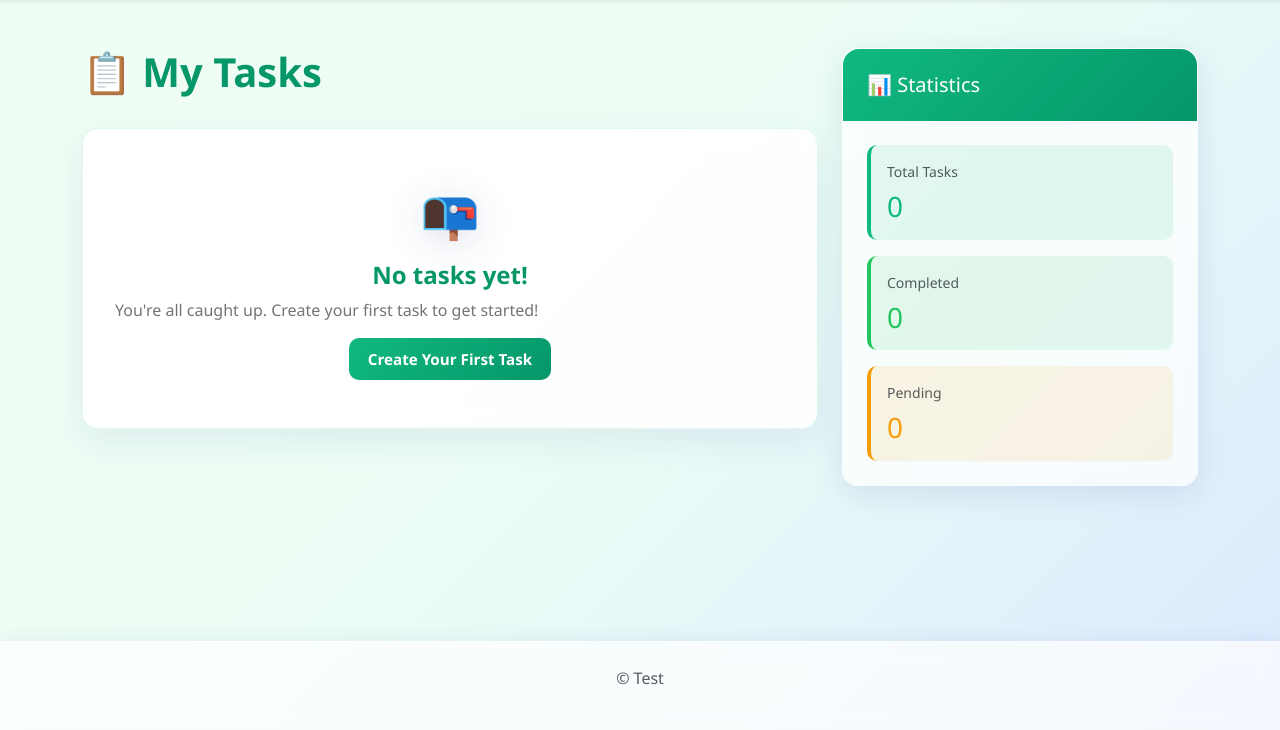
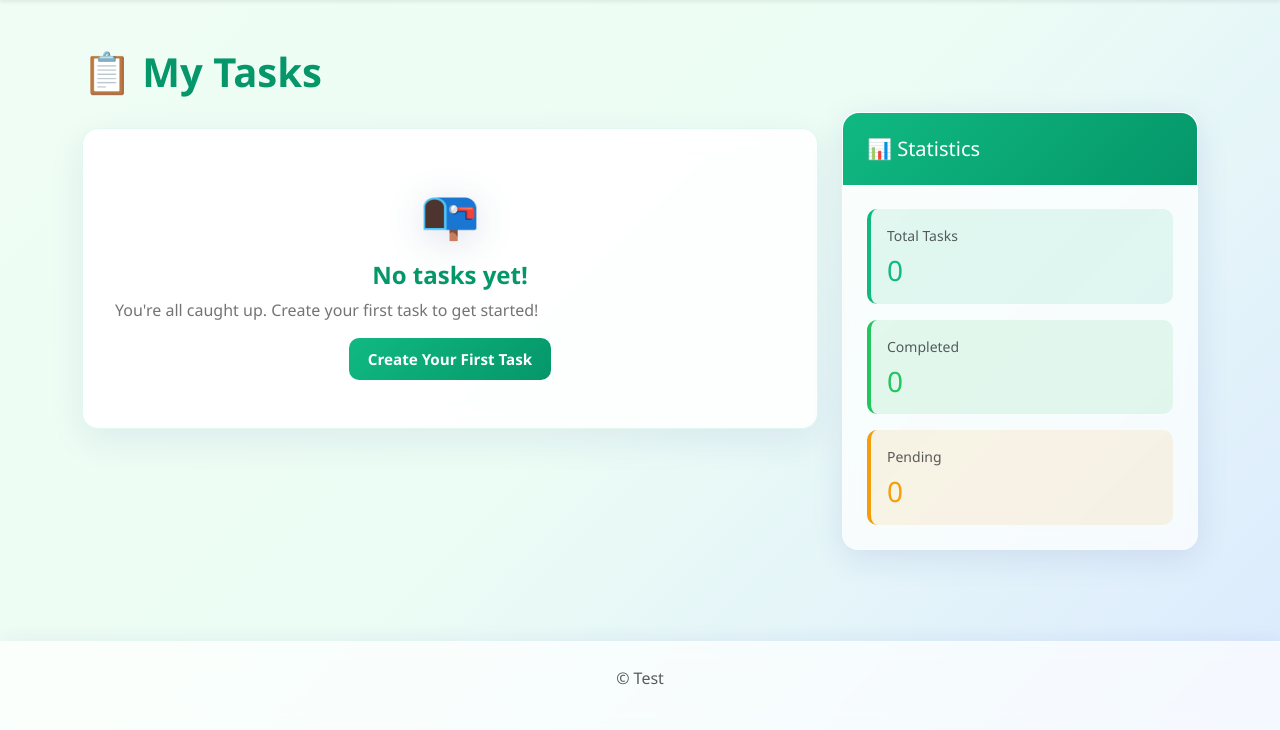
Before and after one commit to mcdofrenchfreis/Django-Playground, a Django app: page / in a window 1280 px wide. Shown: the part 70-800 px from the top of the page. Run offline with Django 4.2, Linux system fonts and the light colour scheme.

Commit message:
Taskflow: UI Changes

```diff
--- a/Taskflow/todoapp/static/css/style.css
+++ b/Taskflow/todoapp/static/css/style.css
@@ -582,6 +582,21 @@ h1 {
     margin: 10px 0;
 }
 
+
+/* Responsive stats card: sticky on large screens, normal flow on small screens */
+.stats-card {
+    /* default: normal flow */
+    margin-top: 1rem; /* small-screen spacing */
+}
+
+@media (min-width: 992px) {
+    .stats-card {
+        position: -webkit-sticky; /* Safari */
+        position: sticky;
+        top: 6.5rem; /* offset to clear the page header/title — adjust if your header is taller/shorter */
+        margin-top: 0; /* spacing handled by top when sticky */
+    }
+}
 .glass-form-container li {
     font-size: 0.85rem;
     color: rgba(255, 255, 255, 0.7);
--- a/Taskflow/todoapp/templates/todoapp/todo_list.html
+++ b/Taskflow/todoapp/templates/todoapp/todo_list.html
@@ -66,7 +66,7 @@
     </div>
 
     <div class="col-lg-4">
-        <div class="card sticky-top" style="top: 2rem;">
+    <div class="card stats-card" style="margin-top: 4rem;">
             <div class="card-header">
                 <h5 class="mb-0">📊 Statistics</h5>
             </div>
```
Also changed, not shown: Taskflow/db.sqlite3.
